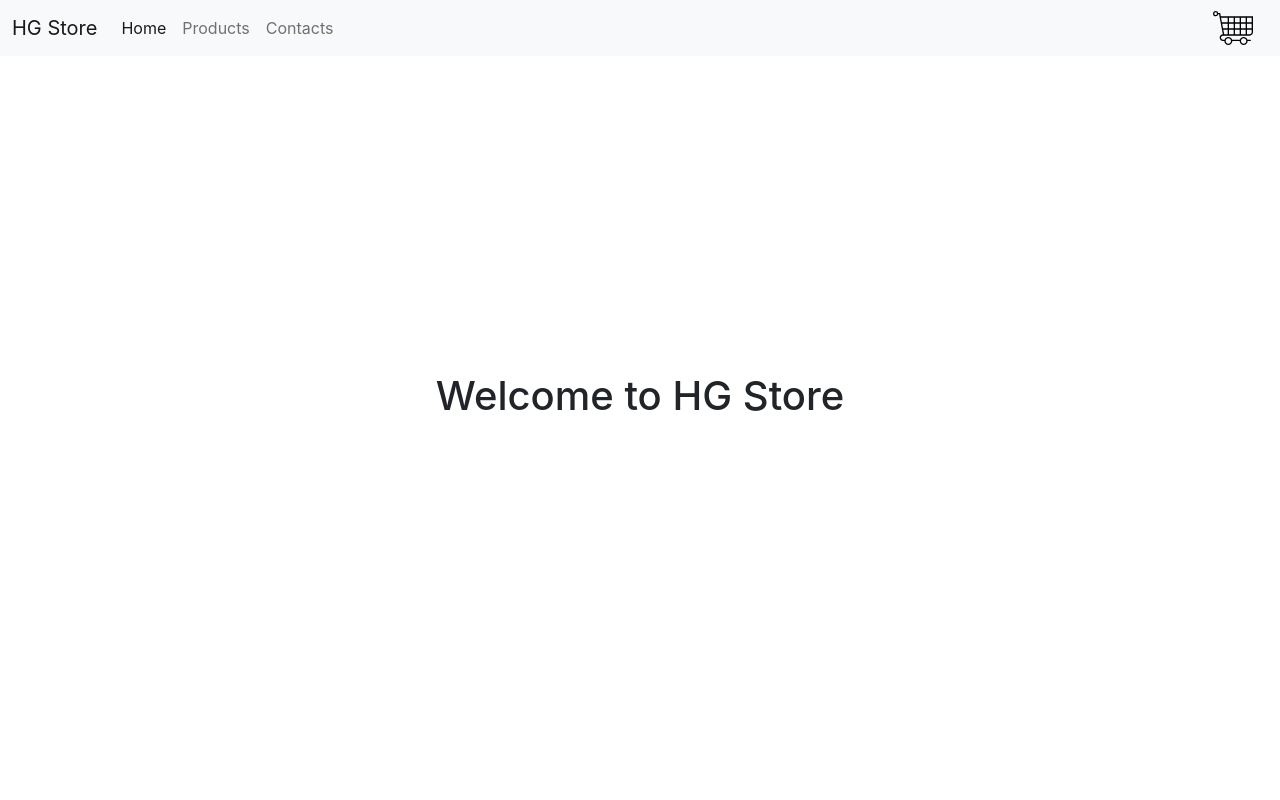
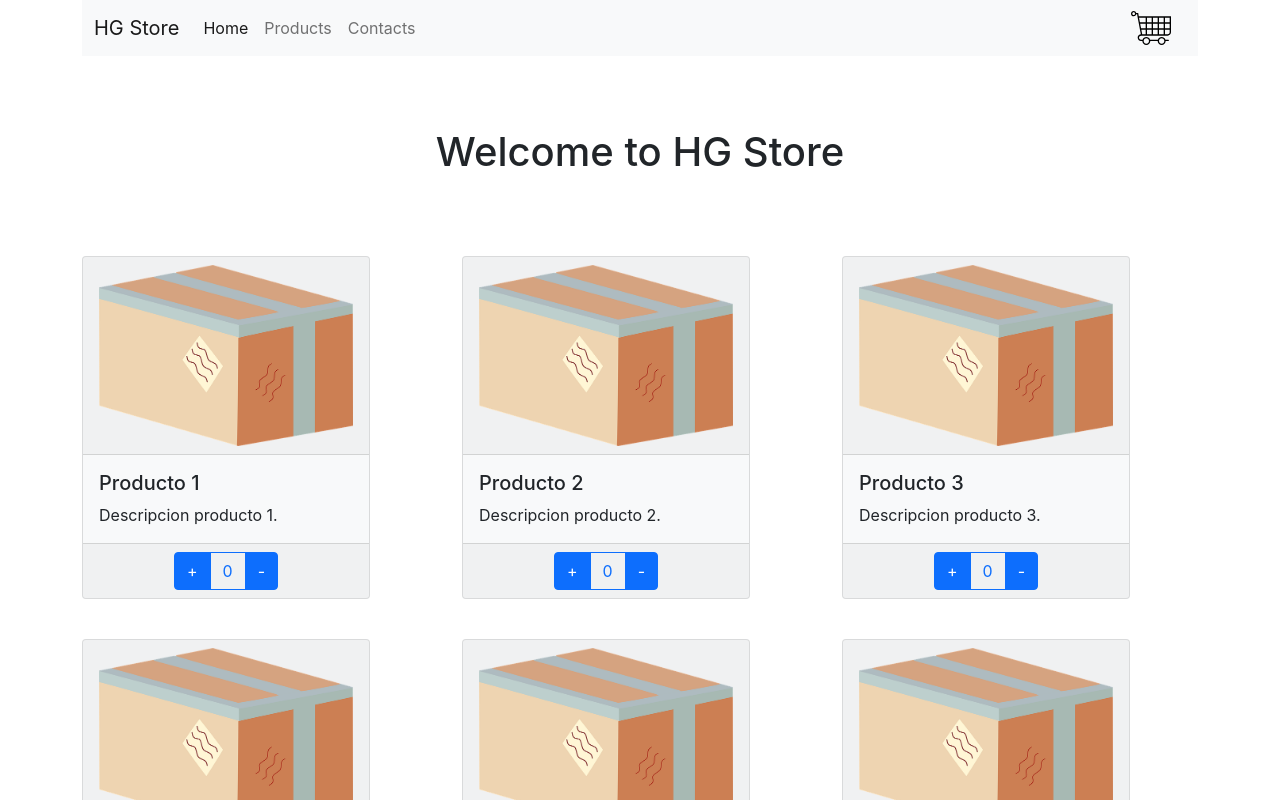
Before and after one commit to Lamda94/hg-store, a React (Create React App) app: page / in a window 1280 px wide. Shown: the top 800 px of the page. Built offline with nearby package versions, Linux system fonts and the light colour scheme.

Commit message:
Contador

```diff
--- a/src/App.js
+++ b/src/App.js
@@ -1,13 +1,15 @@
 import NavBar from "./components/NavBar";
 import ItemList from "./components/ItemList";
+import Products from './components/productsList'
 import "./App.css";
 
 function App() {
   return (
-    <>
+    <div className="container">
       <NavBar />
       <ItemList msj={"Welcome to HG Store"} />
-    </>
+      <Products/>
+    </div>
   );
 }
 
--- a/src/components/ItemList.js
+++ b/src/components/ItemList.js
@@ -2,14 +2,10 @@ import React from 'react'
 
 export default function ItItemListem ({msj}){
     return (
-        <div className="container">
         <div className="row align-items-start">
-            <div className="col">
-                <div className="position-absolute top-50 start-50 translate-middle">
-                    <h1>{msj}</h1>
-                </div>
+            <div className="col p-4">
+                <h1 className="text-center p-5">{msj}</h1>
             </div>
         </div>
-    </div>
     )
 }
--- /dev/null
+++ b/src/components/Product.js
@@ -0,0 +1,38 @@
+import React, { useState } from 'react'
+
+export default function Product({name, descr, src}) {
+    const [number, setNumber] = useState(0);
+
+    const Add = ()=>{
+        return setNumber(number+1);
+    }
+
+    const Diminish =()=>{
+        return setNumber(()=>{
+            if (number > 0) {
+                return number-1;
+            }else{
+                return number;
+            }
+        });
+    }
+
+    return (
+        <div className="col">
+            <div className="card text-dark bg-light mb-3">
+                <img src={src} className="card-img-top card-header" alt="..."/>
+                <div className="card-body">
+                    <h5 className="card-title">{name}</h5>
+                    <p className="card-text">{descr}</p>
+                </div>
+                <div className="card-footer d-flex justify-content-center">
+                    <div className="btn-group" role="group" aria-label="Basic example">
+                        <button type="button" className="btn btn-primary" onClick={Add}>+</button>
+                        <label className="btn btn-outline-primary" htmlFor="btnradio2">{number}</label>
+                        <button type="button" className="btn btn-primary" onClick={Diminish}>-</button>
+                    </div>
+                </div>
+            </div>
+        </div>
+    )
+}
--- /dev/null
+++ b/src/components/productsList.js
@@ -0,0 +1,17 @@
+import React from 'react';
+import Product from './Product'
+
+const productsList = () => {
+    return (
+        <div className="row row-cols-1 row-cols-md-3 g-4">
+            <Product name={"Producto 1"} descr={"Descripcion producto 1."} src={"img/product.png"}></Product>
+            <Product name={"Producto 2"} descr={"Descripcion producto 2."} src={"img/product.png"}></Product>
+            <Product name={"Producto 3"} descr={"Descripcion producto 3."} src={"img/product.png"}></Product>
+            <Product name={"Producto 4"} descr={"Descripcion producto 4."} src={"img/product.png"}></Product>
+            <Product name={"Producto 5"} descr={"Descripcion producto 5."} src={"img/product.png"}></Product>
+            <Product name={"Producto 6"} descr={"Descripcion producto 6."} src={"img/product.png"}></Product>
+        </div>
+    );
+}
+
+export default productsList;
```
Also changed, not shown: public/img/product.png (added).
